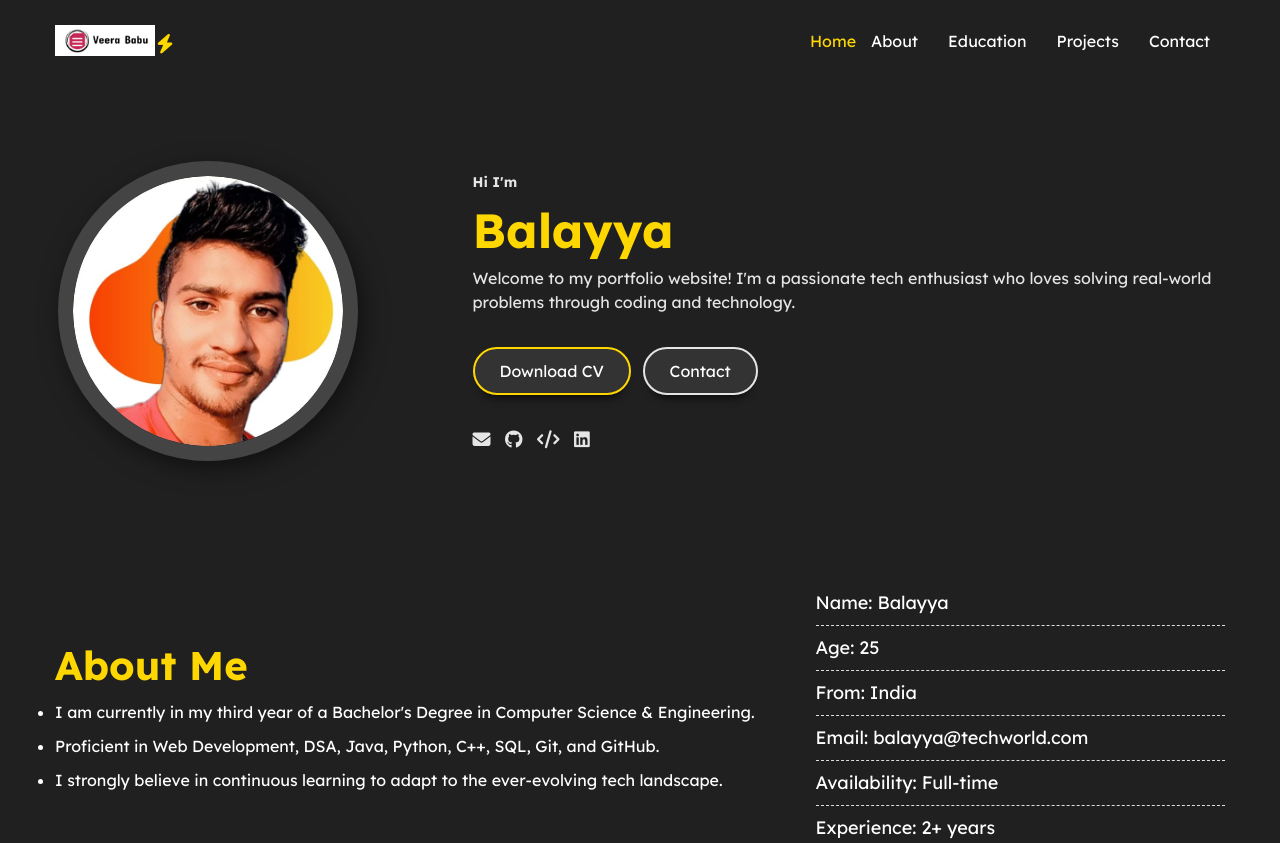
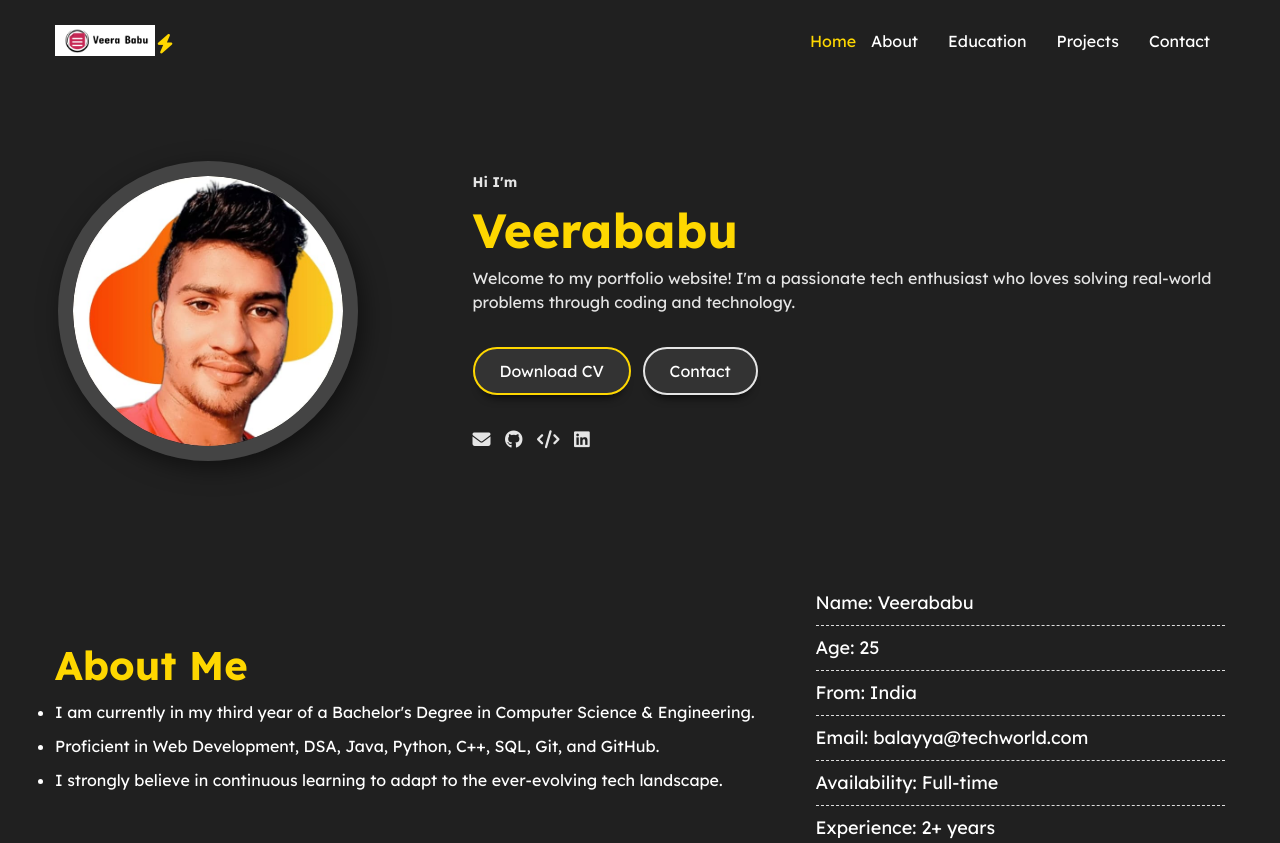
Before and after one commit to veerababu-eeinfo/portfolio-website, a plain HTML site: page index.html in a window 1280 px wide. Shown: the top 843 px of the page. Drawn offline with nearby package versions, Linux system fonts and the light colour scheme.

Commit message:
Update index.html

```diff
--- a/index.html
+++ b/index.html
@@ -4,7 +4,7 @@
     <meta charset="UTF-8">
     <meta http-equiv="X-UA-Compatible" content="IE=edge">
     <meta name="viewport" content="width=device-width, initial-scale=1.0">
-    <title>Balayya</title>
+    <title>MY Portfolio</title>
     <link rel="icon" href="https://i.ibb.co/zRsTj3p/Frame-1-37.png">
 
     <!-- Link to CSS styles -->
@@ -50,7 +50,7 @@
         </div>
         <div class="profile-text">
             <h5>Hi I'm </h5><br>
-            <h1>Balayya</h1><br>
+            <h1>Veerababu</h1><br>
             <p>Welcome to my portfolio website! I'm a passionate tech enthusiast who loves solving real-world problems through coding and technology.</p>
             <div class="btn-group">
                 <a href="files/Resume.pdf" class="btn active">Download CV</a>
@@ -80,7 +80,7 @@
 
                 <div class="about-skills">
                     <ul>
-                        <li>Name: Balayya</li>
+                        <li>Name: Veerababu</li>
                         <li>Age: 25</li>
                         <li>From: India</li>
                         <li>Email: balayya@techworld.com</li>
```
